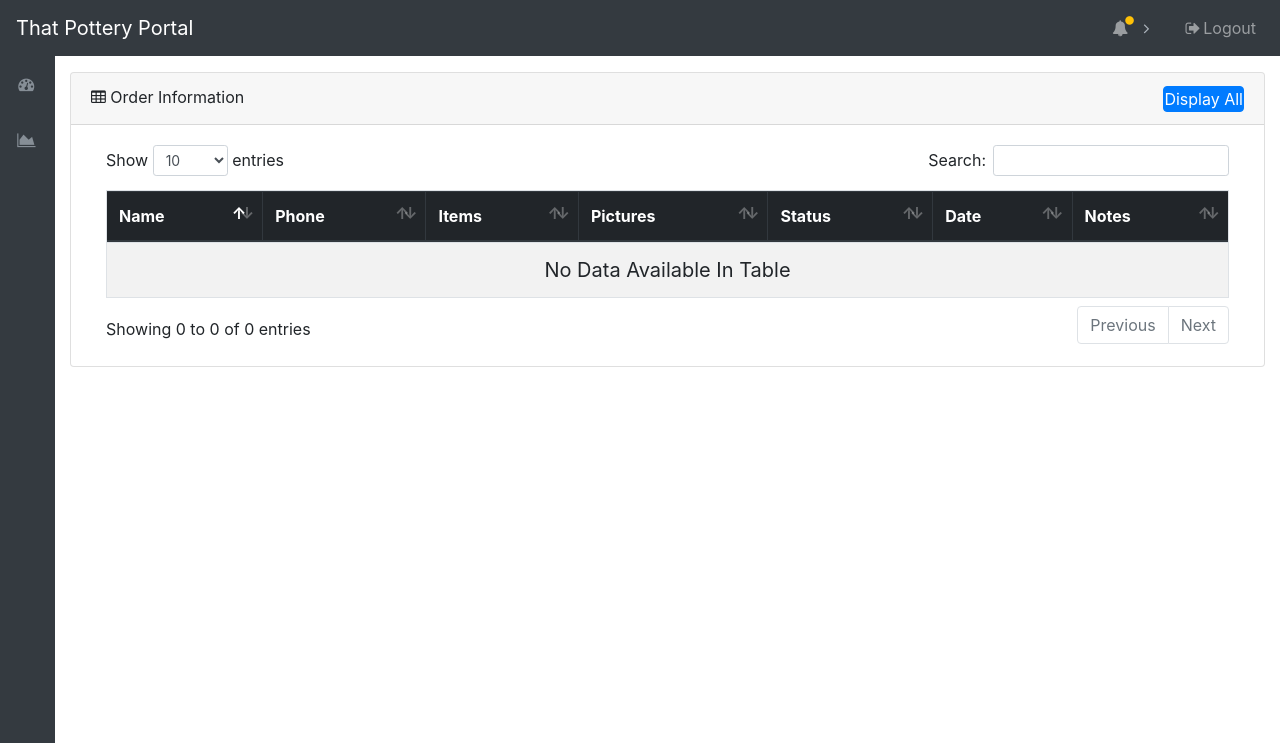
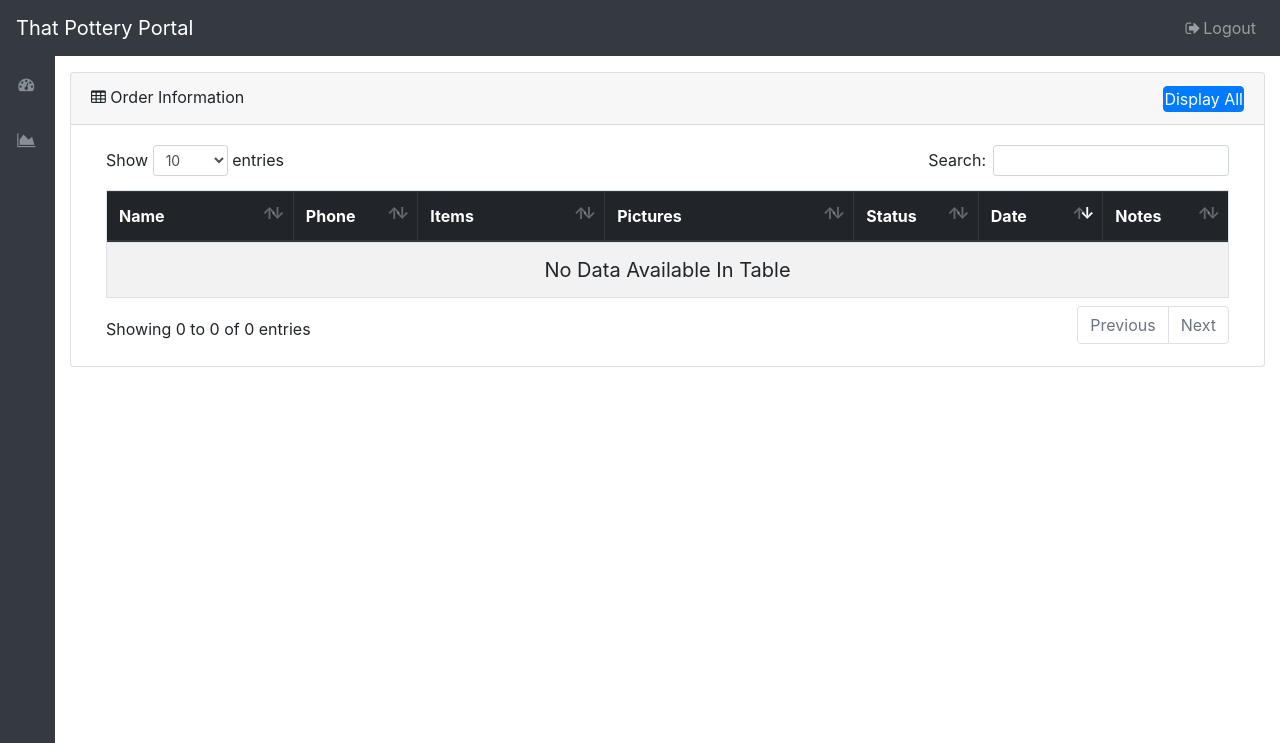
Before and after one commit to nrichman/ThatPotteryPortal, a Flask app: page / in a window 1280 px wide. Shown: the top 743 px of the page. Run offline with Flask 2, Linux system fonts and the light colour scheme; a user stored in the database is signed in; data that the repository does not hold is empty; some libraries are stand-ins or nearby versions.

Commit message:
Fixed width columns, cleanup

```diff
--- a/WebApp/app.py
+++ b/WebApp/app.py
@@ -9,7 +9,7 @@ import cloudinary
 import cloudinary.uploader
 import hashlib
 import json
-from datetime import datetime
+from datetime import datetime, timedelta
 
 app = Flask(__name__)
 app.secret_key = '04957832904375894370ifdsj84mec4wfpcj43ewi89'
@@ -57,7 +57,7 @@ def insert_order():
     order_num_items = data['num_items']
     order_items = data['order_items']
 
-    date_now = datetime.now().strftime('%Y-%m-%d %H:%M:%S')
+    date_now = (datetime.now() - timedelta(hours=5)).strftime('%Y-%m-%d %H:%M:%S')
 
     add_word = "INSERT INTO order_data VALUES (%s, %s, %s, %s, %s, %s, %s, %s, %s)"
     cur.execute(add_word, [order_number, order_name, order_phone, order_email, order_notes, 'Ready', 'None', date_now, order_num_items])
--- a/WebApp/templates/home.html
+++ b/WebApp/templates/home.html
@@ -44,49 +44,6 @@
         </li>
       </ul>
       <ul class="navbar-nav ml-auto">
-        <li class="nav-item dropdown">
-          <a class="nav-link dropdown-toggle mr-lg-2" id="alertsDropdown" href="#" data-toggle="dropdown" aria-haspopup="true" aria-expanded="false">
-            <i class="fa fa-fw fa-bell"></i>
-            <span class="d-lg-none">Alerts
-              <span class="badge badge-pill badge-warning">6 New</span>
-            </span>
-            <span class="indicator text-warning d-none d-lg-block">
-              <i class="fa fa-fw fa-circle"></i>
-            </span>
-          </a>
-          <div class="dropdown-menu" aria-labelledby="alertsDropdown">
-            <h6 class="dropdown-header">New Alerts:</h6>
-            <div class="dropdown-divider"></div>
-            <a class="dropdown-item" href="#">
-              <span class="text-success">
-                <strong>
-                  <i class="fa fa-long-arrow-up fa-fw"></i>Status Update</strong>
-              </span>
-              <span class="small float-right text-muted">11:21 AM</span>
-              <div class="dropdown-message small">This is an automated server response message. All systems are online.</div>
-            </a>
-            <div class="dropdown-divider"></div>
-            <a class="dropdown-item" href="#">
-              <span class="text-danger">
-                <strong>
-                  <i class="fa fa-long-arrow-down fa-fw"></i>Status Update</strong>
-              </span>
-              <span class="small float-right text-muted">11:21 AM</span>
-              <div class="dropdown-message small">This is an automated server response message. All systems are online.</div>
-            </a>
-            <div class="dropdown-divider"></div>
-            <a class="dropdown-item" href="#">
-              <span class="text-success">
-                <strong>
-                  <i class="fa fa-long-arrow-up fa-fw"></i>Status Update</strong>
-              </span>
-              <span class="small float-right text-muted">11:21 AM</span>
-              <div class="dropdown-message small">This is an automated server response message. All systems are online.</div>
-            </a>
-            <div class="dropdown-divider"></div>
-            <a class="dropdown-item small" href="#">View all alerts</a>
-          </div>
-        </li>
         <li class="nav-item">
           <a class="nav-link" data-toggle="modal" data-target="#exampleModal">
             <i class="fa fa-fw fa-sign-out"></i>Logout</a>
@@ -109,16 +66,16 @@
         </div>
         <div class="card-body">
           <div class="table-responsive">
-            <table class="table table-hover table-striped table-bordered" id="dataTable" width="100%" cellspacing="0">
+            <table id="nick" class="table table-hover table-striped table-bordered" id="dataTable" width="100%" cellspacing="0">
               <thead class="thead-dark">
                 <tr>
-                  <th>Name</th>
-                  <th>Phone</th>
-                  <th>Items</th>
-                  <th>Pictures</th>
-                  <th>Status</th>
-                  <th>Date</th>
-                  <th>Notes</th>
+                  <th style="width:15%">Name</th>
+                  <th style="width:10%">Phone</th>
+                  <th style="width:15%">Items</th>
+                  <th style="width:20%">Pictures</th>
+                  <th style="width:10%">Status</th>
+                  <th style="width:10%">Date</th>
+                  <th style="width:10%">Notes</th>
                 </tr>
               </thead>
               <tbody style="text-transform:capitalize;font-size:20px">
@@ -129,6 +86,7 @@
                   <td>
                     {% for item2 in item['urls'] %}
                       <a>{{item['items'][loop.index0]}}</a>
+                      {% if not loop.last %},{% endif %}
                     {% endfor %}
                   </td>
                   <td>
@@ -136,7 +94,7 @@
                       <a href="{{item2}}" class="preview" title="{{item['signatures'][loop.index0]}}"><img src={{item2}} style="width:50px;height:75px"></a>
                     {% endfor %}
                   </td>
-                  <td>
+                  <td align="center">
                     <div class="btn-group-toggle command" data-toggle="buttons">
                       <label class="btn btn-secondary active" value="{{item['number']}}">
                         <input type="checkbox" checked autocomplete="off" > {{item['status']}}
@@ -197,6 +155,15 @@
     <script src="../static/js/sb-admin-datatables.js"></script>
 
     <script>
+    $(document).ready(function() {
+        $('#nick').DataTable( {
+            "order": [[ 5, "desc" ]]
+        } );
+    } );
+    </script>
+
+
+    <script>
       addEventListener("DOMContentLoaded", function() {
       var commandButtons = document.querySelectorAll(".command");
       for (var i=0, l=commandButtons.length; i<l; i++) {
```
